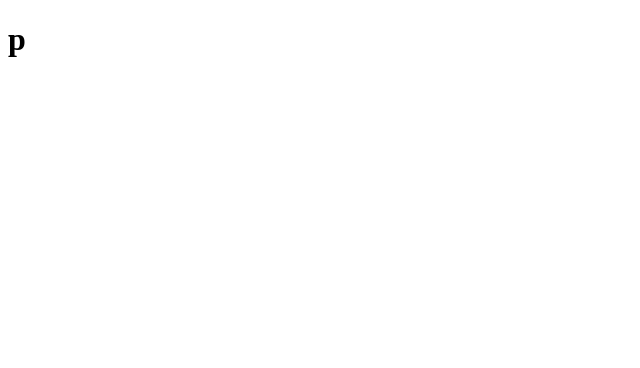
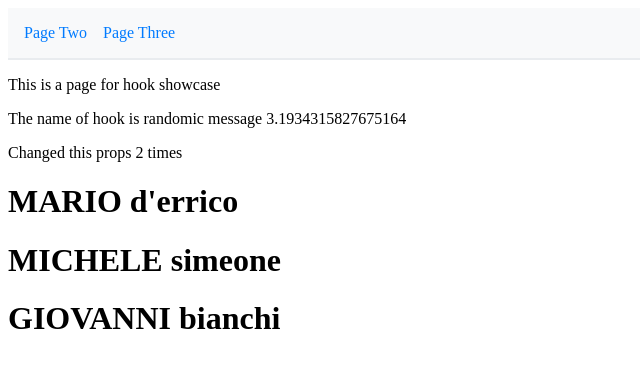
Before and after one commit to MarioDErrico-Gellify/react_axios_redux_next, a React (Create React App) app: page /one in a window 1280 px wide. Both pictures are taken after a click on the item "Page Two". Shown: the top 368 px of the page, without its empty margins (0-640 px from the left). Built offline with nearby package versions, Linux system fonts and the light colour scheme.

Commit message:
added new function, clear code

```diff
--- a/src/components/navigation.tsx
+++ b/src/components/navigation.tsx
@@ -1,4 +1,4 @@
-import { useNavigate } from "react-router-dom";
+import { useNavigate, useNavigation } from "react-router-dom";
 import { Li, Nav, Ul } from "./styleNavigation";
 import { Paths } from "../hook/useNavigation";
 
--- a/src/pages/pageTree.tsx
+++ b/src/pages/pageTree.tsx
@@ -1,3 +1,10 @@
+import Navigation from "../components/navigation";
+
 export default function pageTree() {
-  return <h1>This is tree page</h1>;
+  return (
+    <>
+      <Navigation></Navigation>
+      <p>This is page for api call</p>
+    </>
+  );
 }
--- a/src/pages/pageTwo.tsx
+++ b/src/pages/pageTwo.tsx
@@ -1,3 +1,47 @@
-export default function pageTwo() {
-  return <h1>p</h1>;
+import { useEffect, useState, useMemo } from "react";
+import Navigation from "../components/navigation";
+import { getRandomNumber } from "../utils/randomNumber";
+
+export default function PageTwo() {
+  const [name, setName] = useState<string>("");
+  const [count, setCount] = useState<number>(-1);
+  const nameArrayObj = [
+    { name: "mario", surname: "d'errico" },
+    { name: "michele", surname: "simeone" },
+    { name: "giovanni", surname: "bianchi" },
+  ];
+
+  useEffect(() => {
+    if (name === "") {
+      setName("randomic message " + getRandomNumber(0, 10).toString());
+    }
+    setCount((prevCount) => prevCount + 1);
+  }, [name]);
+
+  //this use memo hook add upper case to nameArrayObj
+  const upperCaseNames = useMemo(() => {
+    return nameArrayObj.map((person) => ({
+      ...person,
+      name: person.name.toUpperCase(),
+    }));
+  }, [nameArrayObj]);
+
+  return (
+    <>
+      <Navigation />
+      <p>This is a page for hook showcase</p>
+      <p>The name of hook is {name}</p>
+      <p>Changed this props {count} times</p>
+      {upperCaseNames.map((value, index) => (
+        <h1
+          key={index}
+          onClick={() => {
+            setName(value.name + index);
+          }}
+        >
+          {value.name} {value.surname}
+        </h1>
+      ))}
+    </>
+  );
 }
```
